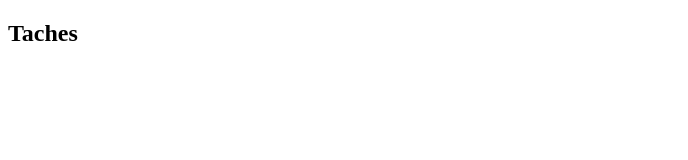
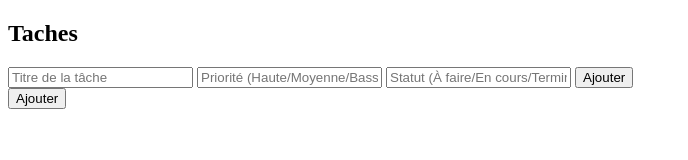
Before and after one commit to 00mistrust/TaskFlow, a plain HTML site: page tasks.html in a window 1280 px wide. Shown: the whole page, without its empty margins (0-688 px from the left). Drawn offline with Linux system fonts and the light colour scheme.

Commit message:
feat: ajouter un formulaire avec champs texte pour les tâches

```diff
--- a/tasks.html
+++ b/tasks.html
@@ -6,6 +6,11 @@
 </head>
 <body>
   <h2>Taches</h2>
-  <ul id="taskList"></ul>
-</body>
-</html>
+ <form id="taskForm">
+  <input type="text" id="taskTitle" placeholder="Titre de la tâche" required>
+  <input type="text" id="taskPriority" placeholder="Priorité (Haute/Moyenne/Basse)" required>
+  <input type="text" id="taskStatus" placeholder="Statut (À faire/En cours/Terminée)" required>
+  <button type="submit">Ajouter</button>
+</form>
+  <button type="submit">Ajouter</button>
+</form>
```
